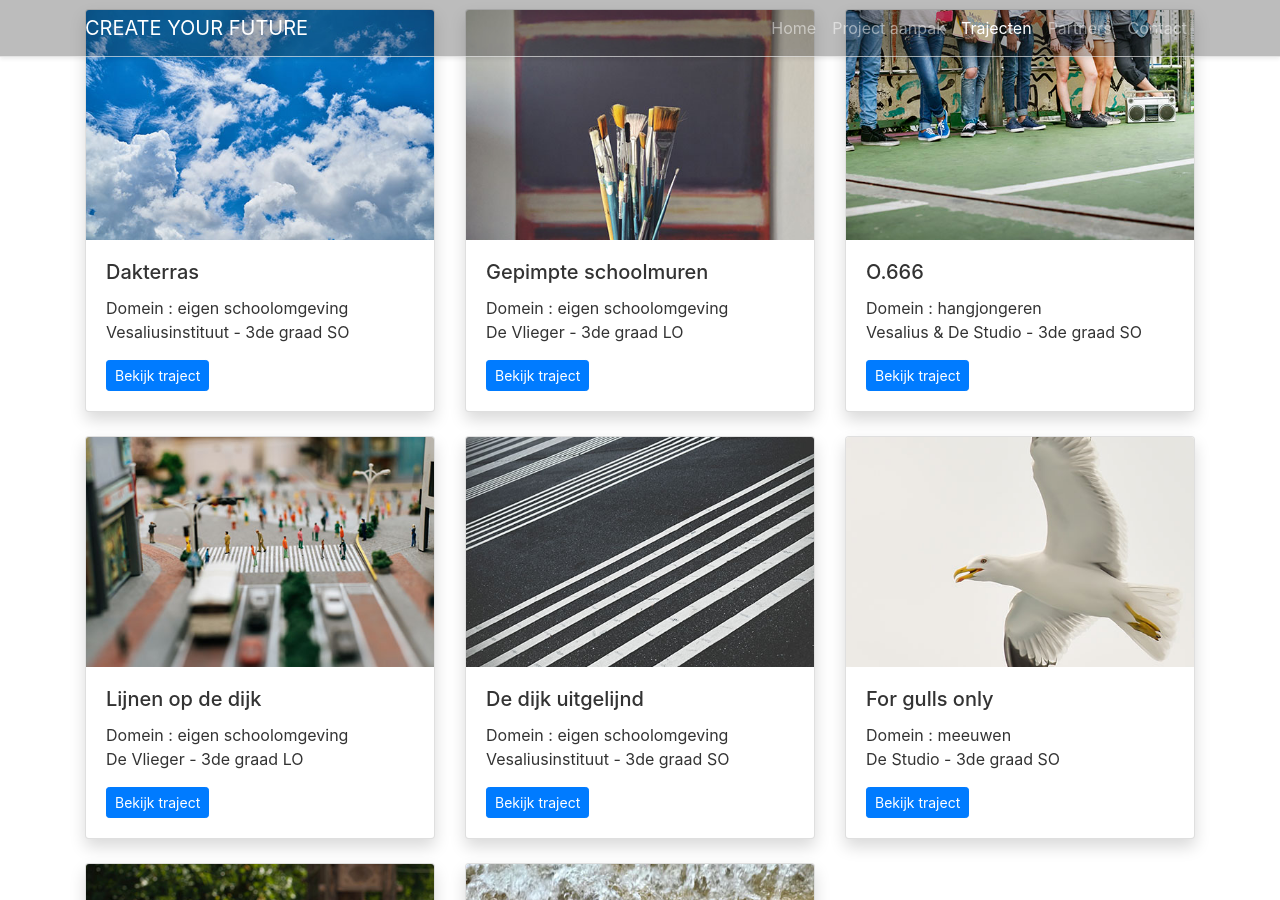
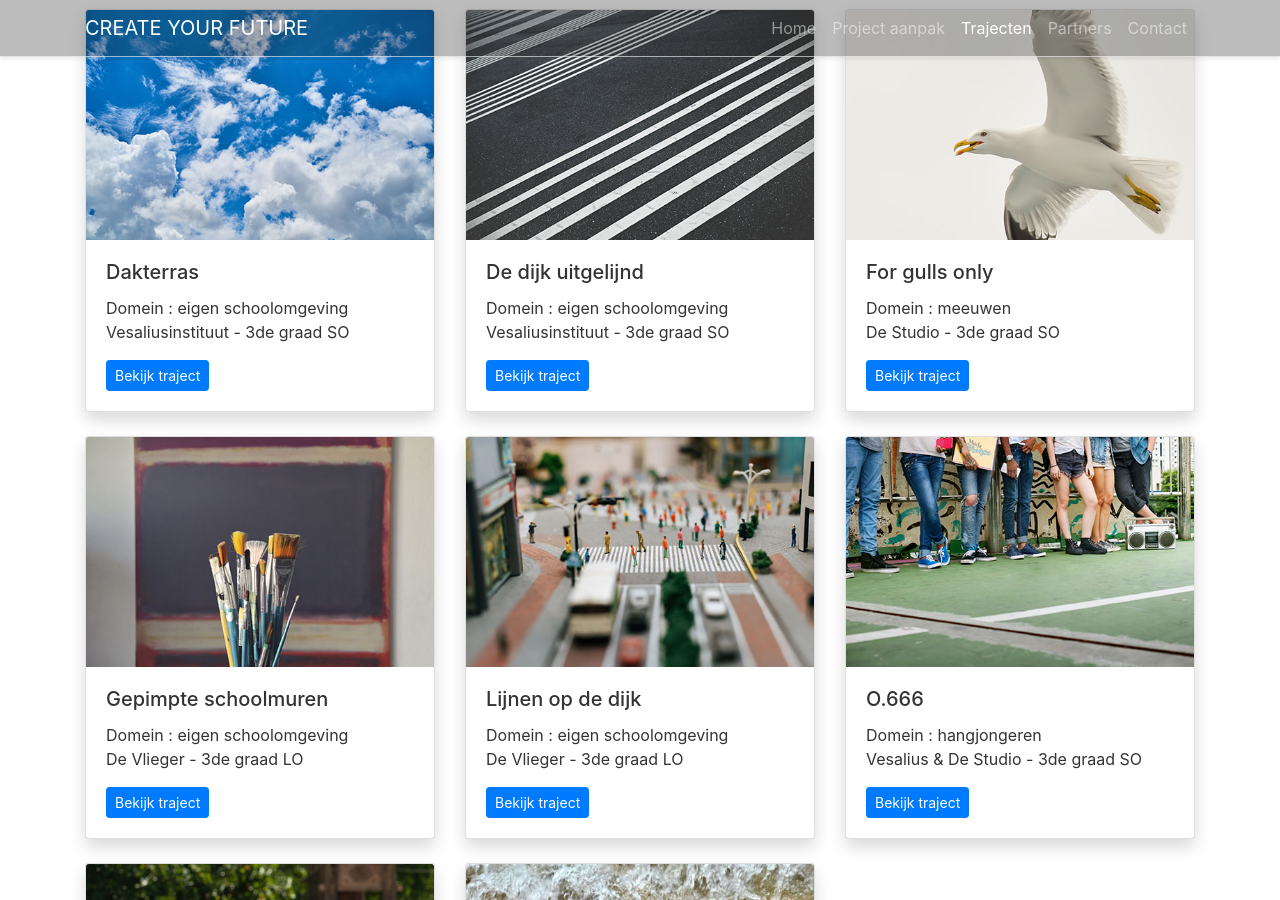
Before and after one commit to huysentruitw/create-your-future-website, a Jekyll site: the page built from docs/index.html, in a window 1280 px wide and 900 px high, scrolled down 952 px. Built offline with Jekyll 4.4.1, drawn with Linux system fonts in a browser that asks for light colours; part of the change alters nothing that is shown.

```diff
--- a/docs/_config.yml
+++ b/docs/_config.yml
@@ -1,6 +1,7 @@
 collections:
   trajecten:
     output: true
+    sort_by: name
 
 sass:
   sass_dir: ./_sass
```
